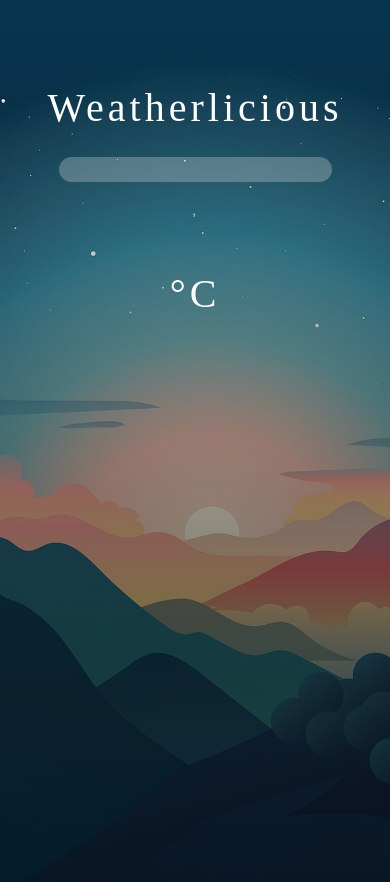
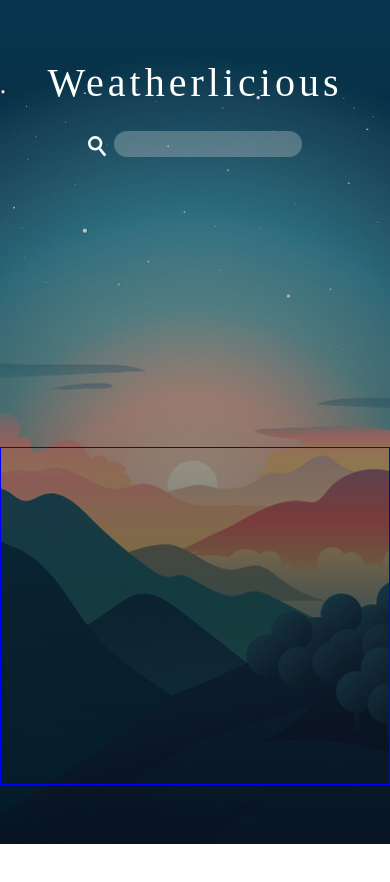
Before and after one commit to ornel77/weatherlicious, a React (Vite) app: page / in a window 390 px wide. Shown: the top 882 px of the page. After the commit the page ends 844 px from the top, so only its background shows below. Built offline with nearby package versions, Linux system fonts and the light colour scheme; a web font is replaced by a local one.

Commit message:
last commit css changes

```diff
--- a/src/App.jsx
+++ b/src/App.jsx
@@ -1,4 +1,6 @@
 import { useEffect, useState } from "react";
+import mapFlag from "./assets/map-flag.png";
+import loupe from "./assets/loupe.svg";
 
 // Hook
 function useDebounce(value, delay) {
@@ -87,23 +89,30 @@ function App() {
     <>
       <h1 id="app_title">Weatherlicious</h1>
       <div id="main_content_container">
+        <div id="search_bar_container">
+        <img src={loupe} alt="loupe-svg" id="loupe"/>
         <input
           id="search_bar"
           type="text"
           value={city}
           onChange={handleChange}
         />
+        </div>
         {/* {isSearching && <div>Searching ...</div>} */}
+        <div id="city_container" style={city === "" ? {opacity: "0"} : {opacity: 1}}>
+          <img id="map_flag" src={mapFlag}></img>
           <h3 id="city_country_txt">
             {" "}
             {results?.location?.name}, {results?.location?.country}{" "}
           </h3>
+        </div>
         <div id="condition_container">
           <h3 id="condition_txt"> {results?.current?.condition.text} </h3>
           <img src={results?.current?.condition.icon} alt="" />
         </div>
-        <h1> {results?.current?.temp_c}°C</h1>
+        <h1 id="degree" style={city === "" ? {opacity: "0"} : {opacity: 1}}>{`${results?.current?.temp_c}°C`}</h1>
         <h3 id="time"> {realTime[1]} </h3>
+        <div id="map_container"></div>
       </div>
     </>
   );
--- a/src/index.css
+++ b/src/index.css
@@ -21,6 +21,7 @@
   }
 
   body {
+
     background: linear-gradient(180.01deg, rgba(0, 0, 0, 0) 0.01%, rgba(12, 11, 11, 0.6) 73.95%, rgba(0, 0, 0, 0.6) 99.99%, rgba(0, 0, 0, 0.6) 99.99%), url(./assets/background.jpg);
     background-size: cover;
     height: 100vh;
@@ -43,7 +44,7 @@
   }
 
   #app_title{
-    margin-top: 10vh;
+    padding-top: 7vh;
     width: 100vw;
     text-align: center;
   }
@@ -54,7 +55,21 @@
     margin-top: 3vh;
     align-items: center;
     width: 100vw;
-    height: 50vh;
+    height: 35vh;
+  }
+
+  #search_bar_container{
+    display: flex;
+    align-items: flex-end;
+    gap: 7px;
+    width: 55%;
+
+  }
+
+  #loupe{
+    height: 2.5vh;
+    object-fit: cover;
+    margin-bottom: 2vh;
   }
 
   #search_bar{
@@ -62,7 +77,7 @@
   border-radius: 20px;
   border: none;
   height: 3vh;
-  width: 70%;
+  width: 100%;
   color: white;
   font-family: NeueMontreal-regular;
   padding-left: 10px;
@@ -71,25 +86,52 @@
   letter-spacing: 0.1em;
   }
 
+  #city_container{
+    display: flex;
+    align-items: center;
+    gap: 7px;
+    transition: 300ms;
+  }
+
+  #map_flag{
+    height: 13px;
+    object-fit: cover;
+  }
+
   #city_country_txt{
     opacity: 0.7;
+    font-family: NeueMontreal-light;
   }
 
   #condition_container{
     margin-top: 4vh;
-    margin-bottom: 2vh;
+    margin-bottom: 3vh;
     display: flex;
     justify-content: space-between;
     align-items: center;
-    width: 50vw;
+    width: 55vw;
   }
 
   #condition_txt{
    width: 20vw;
   }
 
+  #degree{
+    transition: 300ms;
+  }
+
   #time{
     margin-top: 1vh;
     opacity: 0.7;
   }
+
+  #map_container{
+    position: absolute;
+    bottom: 0;
+    margin-bottom: 7vh;
+    border: 1px solid blue;
+    width: 100vw;
+    height: 40vh;
+
+  }
 }
```
Also changed, not shown: src/assets/loupe.svg (added), src/assets/map-flag.png (added). Lines whose indentation alone changed are shown as unchanged.
